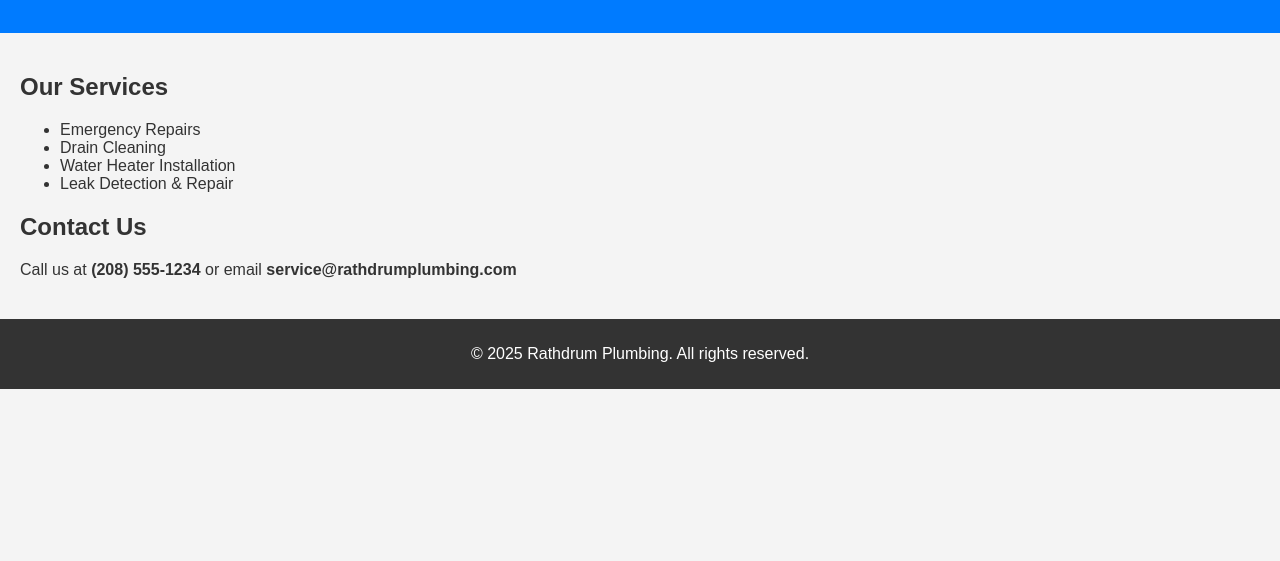
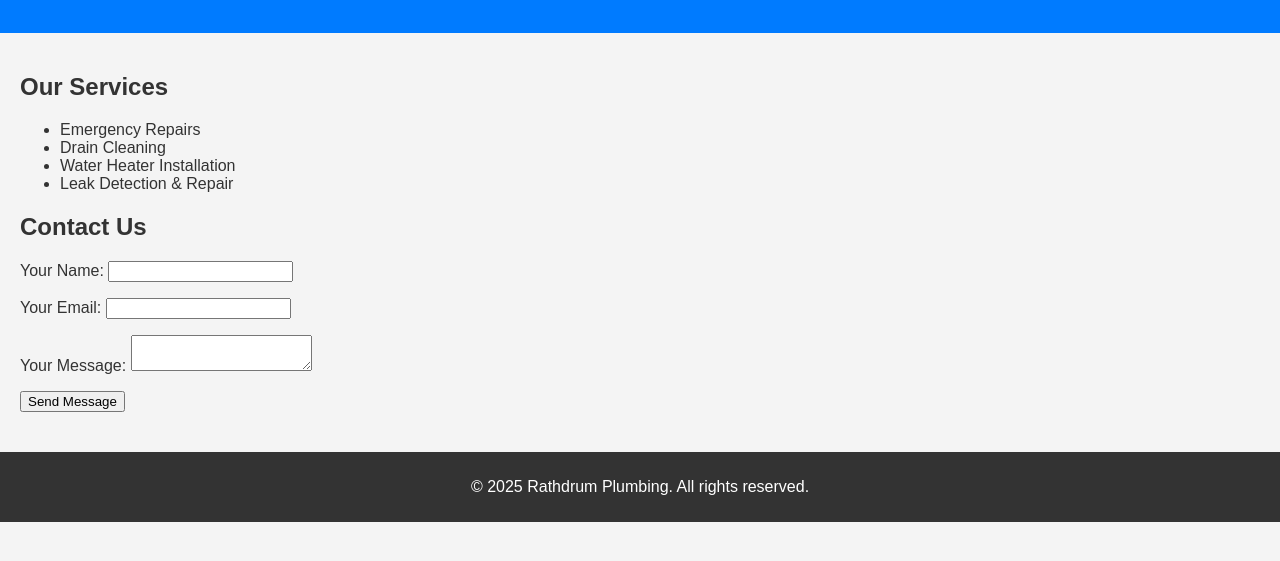
Before and after one commit to nancg1/rathdrumplumbing, a plain HTML site: page index.html in a window 1280 px wide. Shown: the part 121-682 px from the top of the page. Drawn offline with Linux system fonts and the light colour scheme.

Commit message:
Update index.html

```diff
--- a/index.html
+++ b/index.html
@@ -35,8 +35,17 @@
             </ul>
         </section>
         <section>
-            <h2>Contact Us</h2>
-            <p>Call us at <strong>(208) 555-1234</strong> or email <strong>service@rathdrumplumbing.com</strong></p>
+            <section>
+  <h2>Contact Us</h2>
+  <form name="contact" method="POST" data-netlify="true">
+    <input type="hidden" name="form-name" value="contact">
+    <p><label>Your Name: <input type="text" name="name" required></label></p>
+    <p><label>Your Email: <input type="email" name="email" required></label></p>
+    <p><label>Your Message: <textarea name="message" required></textarea></label></p>
+    <p><button type="submit">Send Message</button></p>
+  </form>
+</section>
+
         </section>
     </main>
     <footer>
```
